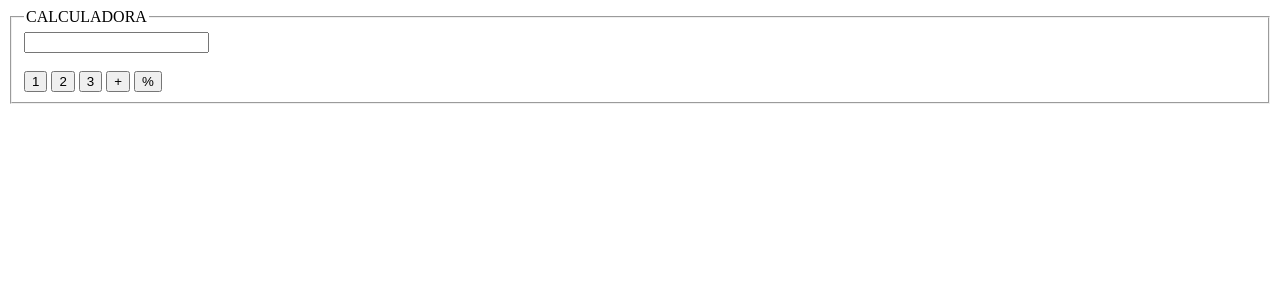
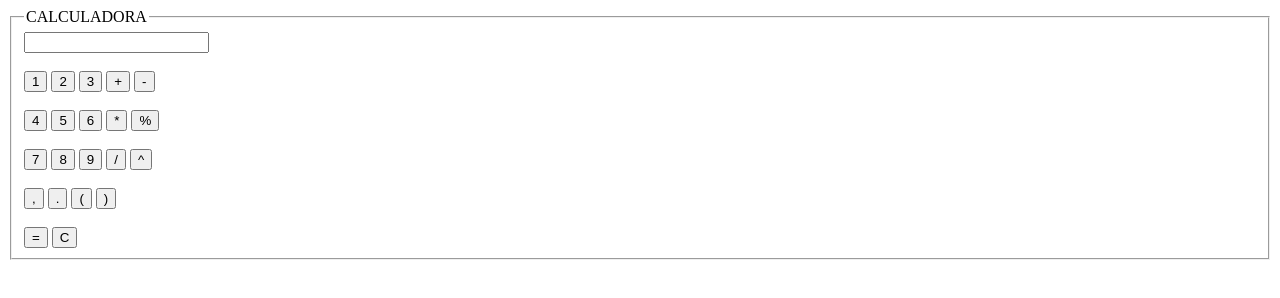
Before and after one commit to kauazinki2/site, a plain HTML site: page calculadora.html in a window 1280 px wide. Drawn offline with Linux system fonts and the light colour scheme.

Commit message:
Update calculadora.html

```diff
--- a/calculadora.html
+++ b/calculadora.html
@@ -5,6 +5,8 @@
         <link rel="stylesheet" type="text/css" href="">
         <script src="jquery.js"></script>
         <script>
+            let(nome)= "kaua";
+           alert(nome);
 
         </script>
     </head>
@@ -17,7 +19,31 @@
             <button id="btn_dois">2</button>
             <button id="btn_tres">3</button>
             <button id="btn_adicao">+</button>
-            <button id="btn_porcentagem">%</button>
+            <button id="btn_porcentagem">-</button>
+
+        </br></br>
+        <button id="btn_quatro">4</button>
+        <button id="btn_cinco">5</button>
+        <button id="btn_seis">6</button>
+        <button id="btn_multiplicacao">*</button>
+        <button id="btn_porcentagem">%</button>
+
+    </br></br>
+    <button id="btn_sete">7</button>
+    <button id="btn_oito">8</button>
+    <button id="btn_nove">9</button>
+    <button id="btn_divisao">/</button>
+    <button id="btn_potência">^</button>
+
+</br></br>
+<button id="btn_virgula">,</button>
+<button id="btn_ponto">.</button>
+<button id="btn_pa">(</button>
+<button id="btn_pf">)</button>
+</br></br>
+<button id="btn_igual">=</button>
+<button id="btn_reiniciar">C</button>
+
         </fieldset>
     </body>
 </html>
```
